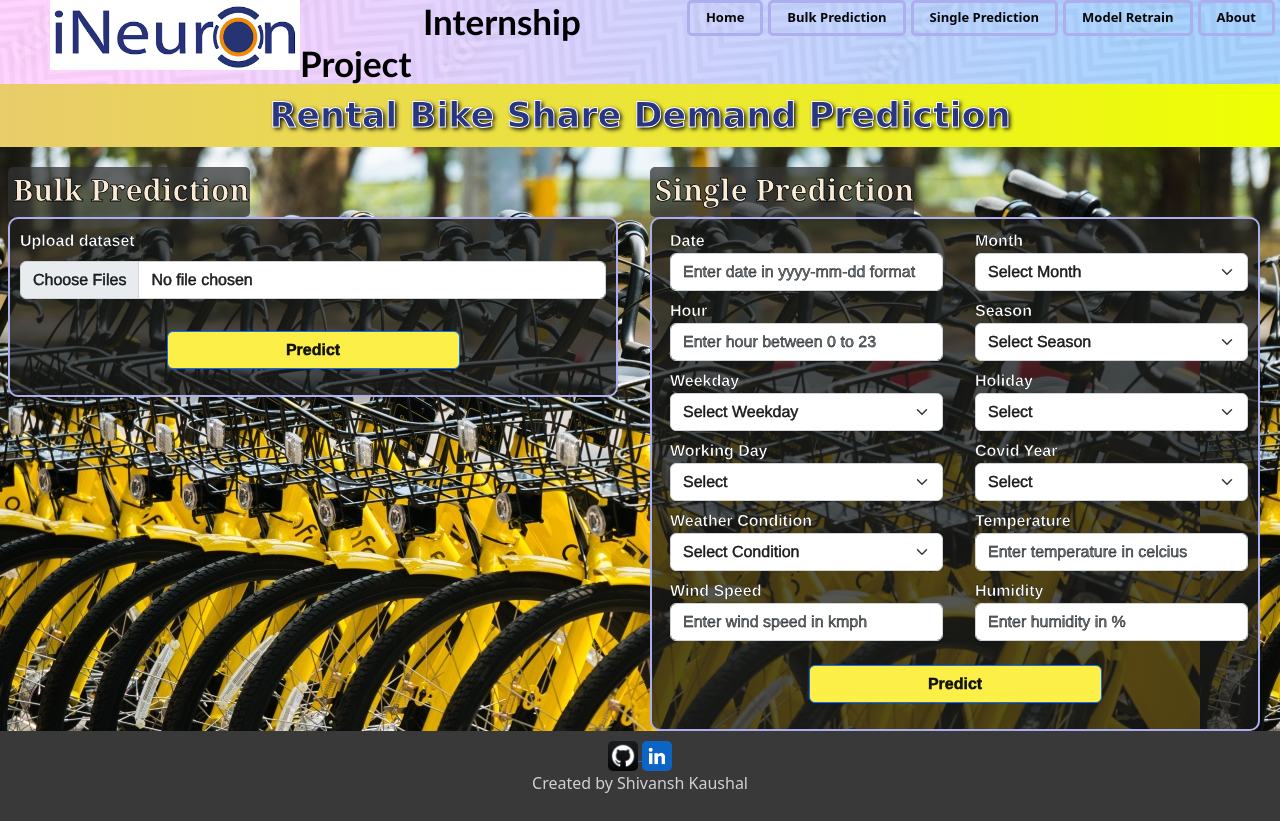
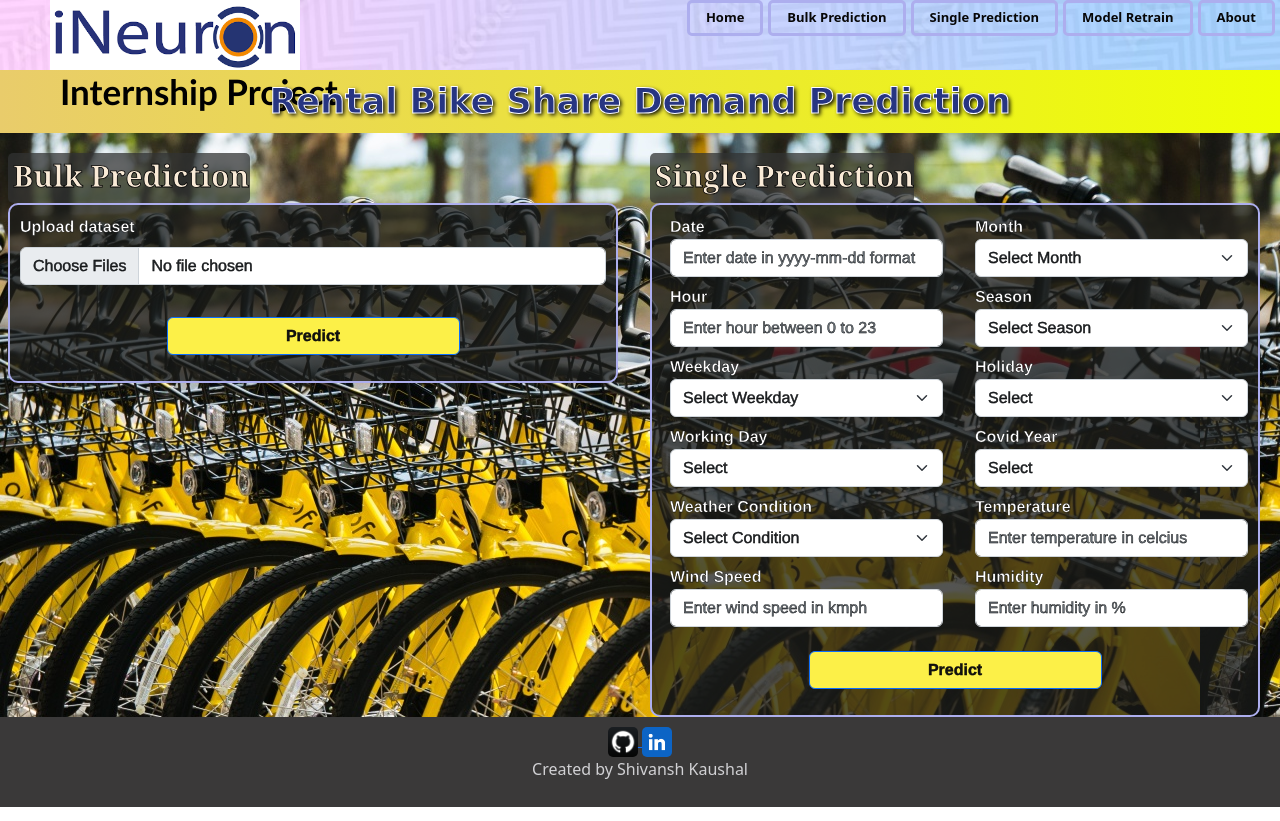
Before and after one commit to shivanshka/Rental_Bike_Share_Prediction, a Flask app: page / in a window 1280 px wide. Run offline with Flask 2, Linux system fonts and the light colour scheme.

Commit message:
Update result.html

```diff
--- a/templates/result.html
+++ b/templates/result.html
@@ -43,6 +43,7 @@
             background-image: url("./static/img/444.jpg");
             background-repeat: no-repeat;
             background-size: cover;
+	    height: 70px;
         }
         .logo_image{
             /*display: inline-block;*/
@@ -50,19 +51,20 @@
 
         }
         .logo_title{
-            display: inline;
+            display: inline-block;
             text-align: left;
             vertical-align: bottom;
             width:90%;
             ;
         }
         .header2{
-            display: inline;
+            display: table-cell;
             font-size: 35px;
             color: #000000;
             font-weight: bolder;
-            padding-left: 123px;
+            padding-left: 10px;
             font-family: 'Gill Sans', 'Gill Sans MT', Calibri, 'Trebuchet MS', sans-serif;
+	    vertical-align: bottom;
         }
         .footer{
             position: relative;
```
